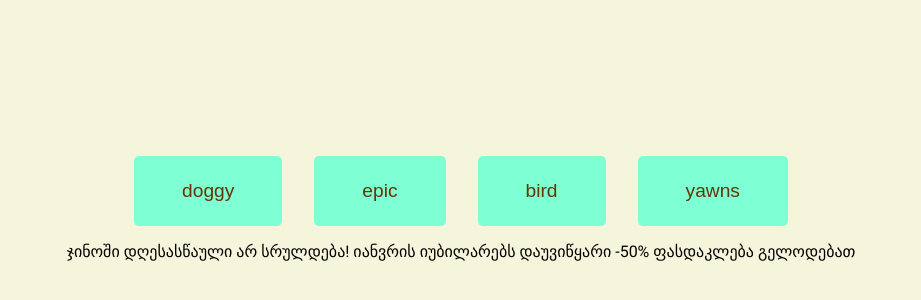
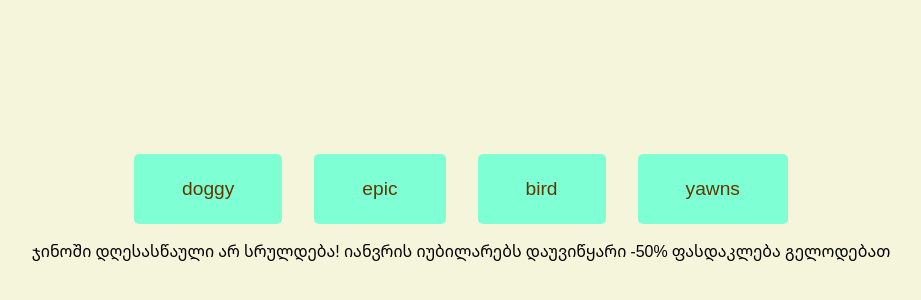
Before and after one commit to khatiainanashvili/Thirty-Something-days-Thirty-Something-Projects, a plain HTML site: page soundeffect/index.html in a window 1280 px wide. Shown: the part 200-500 px from the top of the page, without its empty margins (179-1100 px from the left). Drawn offline with Linux system fonts and the light colour scheme.

Commit message:
Update style.css

```diff
--- a/soundeffect/style.css
+++ b/soundeffect/style.css
@@ -1,4 +1,5 @@
 @import url('https://fonts.googleapis.com/css?family=Roboto');
+@import url('https://fonts.googleapis.com/css2?family=Noto+Sans+Georgian:wght@400;500;700&display=swap');
 
 
 *{
@@ -38,5 +39,6 @@ body {
 }
 
 .upper{
-    text-transform: capitalize;
+     font-family: 'Noto Sans Georgian', sans-serif;
+     text-transform: uppercase;
 }
```
